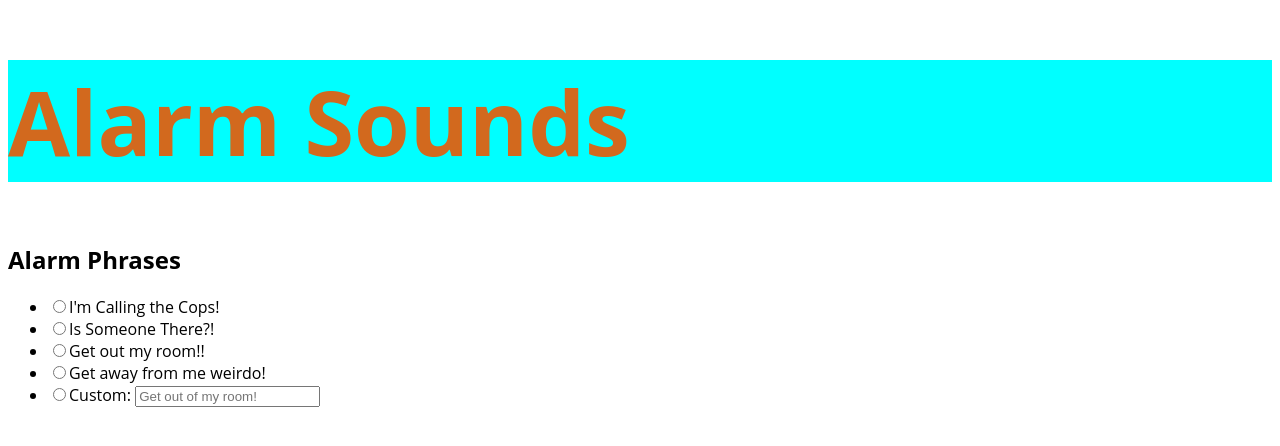
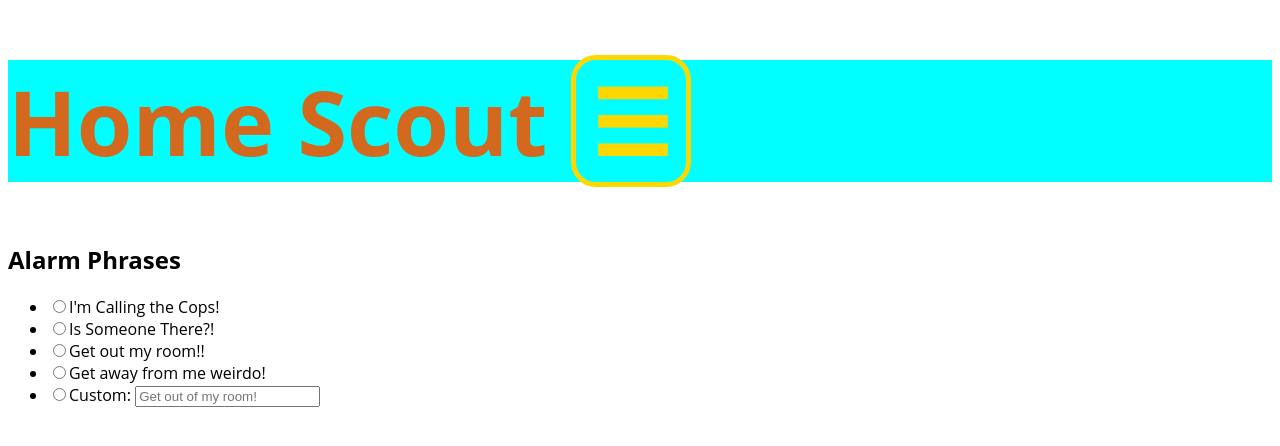
Before and after one commit to sidrabhatti/home-scout, a plain HTML site: page sounds.html in a window 1280 px wide. Drawn offline with Linux system fonts and the light colour scheme.

Commit message:
make everything styled consistently

```diff
--- a/sounds.html
+++ b/sounds.html
@@ -8,7 +8,11 @@
   </head>
   <body>
 
-    <h1 class="mainTitle">Alarm Sounds</h1>
+
+    <h1 class="mainTitle">
+      Home Scout
+      <a class="menu" href="menu.html">☰</a>
+    </h1>
     <h2>
       Alarm Phrases
     </h2>
```
Also changed, not shown: alerts.html (+7 -1 lines), index.html (+1 -0 lines).
